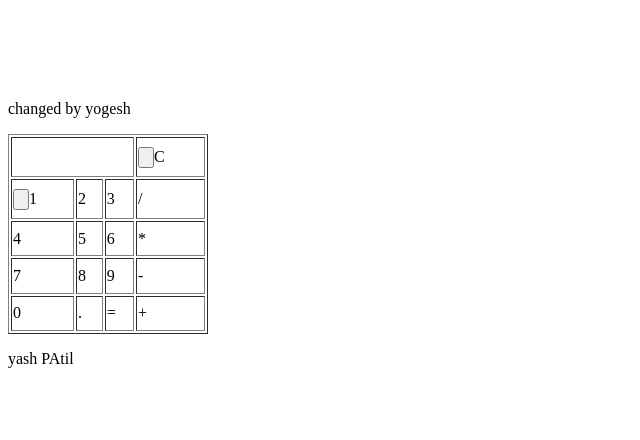
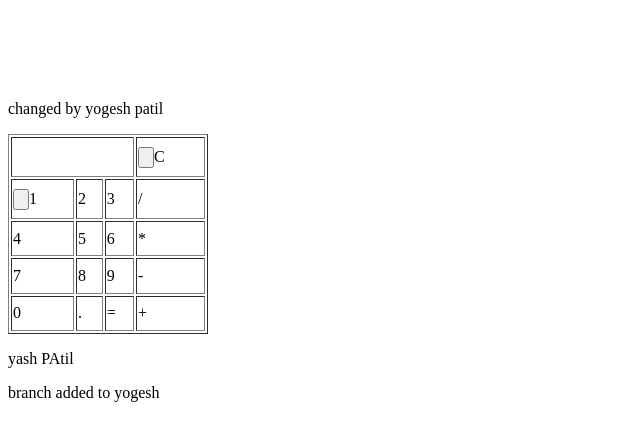
Before and after one commit to yashdpatil/codeblooded_sample, a plain HTML site: page index.html in a window 1280 px wide. Shown: the whole page, without its empty margins (0-640 px from the left). Drawn offline with Linux system fonts and the light colour scheme.

Commit message:
by new branch

```diff
--- a/index.html
+++ b/index.html
@@ -42,10 +42,12 @@
           <td>=</td>
           <td>+</td>
         </tr>
-        <p>changed by yogesh</p>
+        <p>changed by yogesh patil</p>
       </table>
 
       <p>yash PAtil</p>
+      <p>branch added to yogesh</p>
+
     </div>
   </body>
 </html>
```
